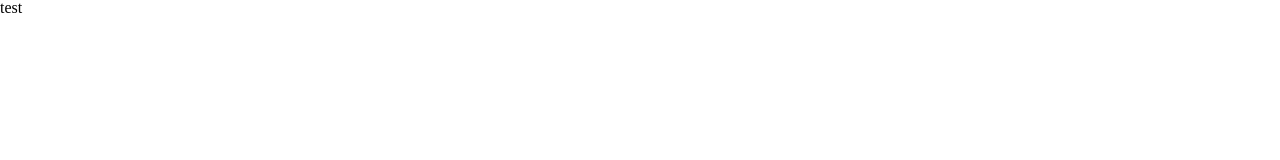
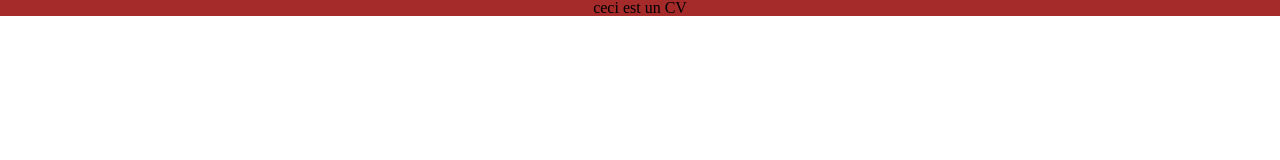
Before and after one commit to ThibautDupin/ThibautDupin.Github.io, a plain HTML site: page index.html in a window 1280 px wide. Drawn offline with Linux system fonts and the light colour scheme.

Commit message:
testencore

```diff
--- a/css/style.css
+++ b/css/style.css
@@ -1,4 +1,4 @@
-.body{background-color: brown;
+main{background-color: brown;
     animation:spin infinite linear infinite;
     text-align: center
     ;}
--- a/index.html
+++ b/index.html
@@ -9,6 +9,7 @@
     <title>Document</title>
 </head>
 <body>
-    test
+    <main class="CV">ceci est un CV</main>
+
 </body>
 </html>
```
